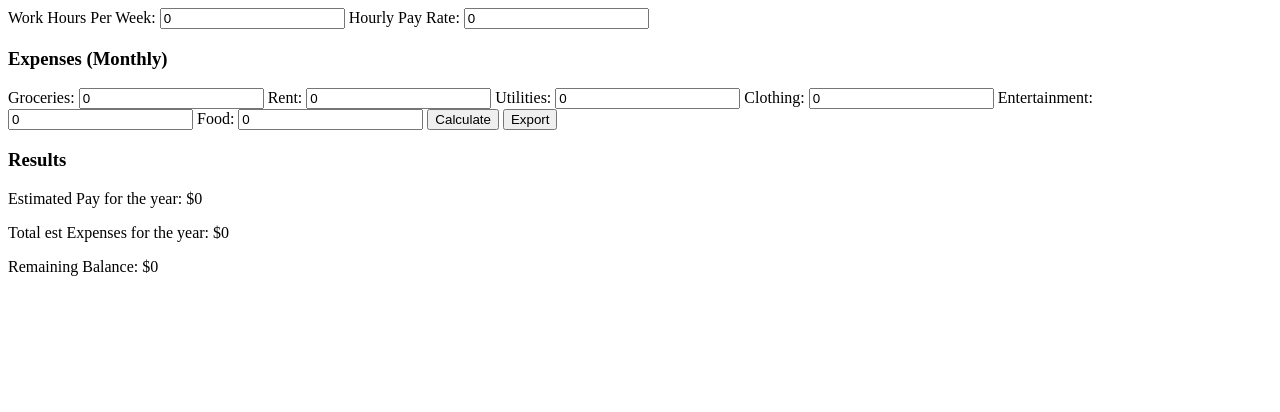
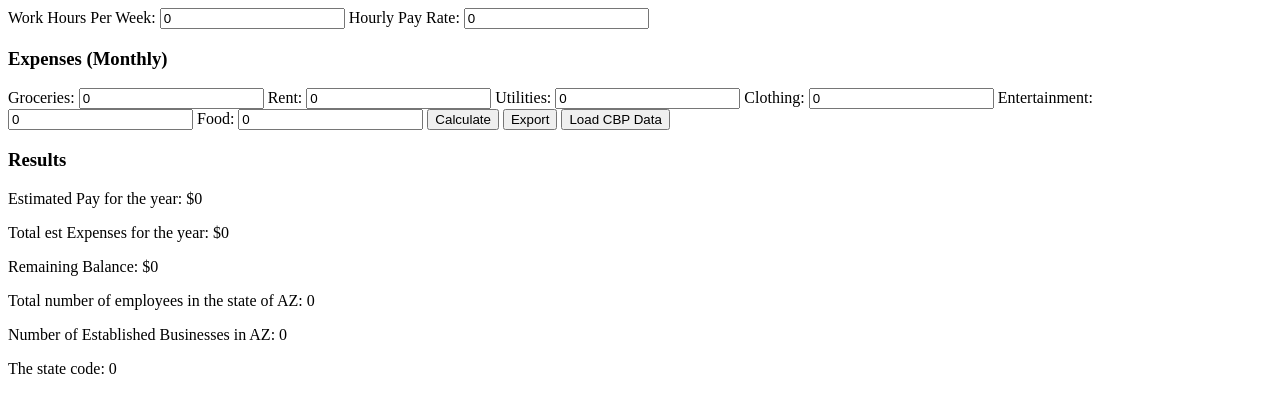
Before and after one commit to TysonJC/CS440_Project1, a website: page index_prev.html in a window 1280 px wide. Drawn offline with nearby package versions, Linux system fonts and the light colour scheme.

Commit message:
Enhance income calculator with CBP data loading
Added buttons to load CBP data and display additional information about employees and businesses in Arizona.

```diff
--- a/index_prev.html
+++ b/index_prev.html
@@ -23,10 +23,18 @@
     <button id="calculateBtn">Calculate</button>
     <button type="button" onclick="exportToFile()">Export</button>
 
+    <button id="loadCBPBtn">Load CBP Data</button>
+    <pre id="cbpResult"></pre>
+
+
     <h3>Results</h3>
     <p>Estimated Pay for the year: $<span id="payResult">0</span></p>
     <p>Total est Expenses for the year: $<span id="expenseResult">0</span></p>
     <p>Remaining Balance: $<span id="balanceResult">0</span></p>
+
+    <p>Total number of employees in the state of AZ: <span id="employeeCount">0</span></p>
+    <p>Number of Established Businesses in AZ: <span id="establishedBusinessCount">0</span></p>
+    <p>The state code: <span id="state">0</span></p>
 
     <script src="https://ajax.googleapis.com/ajax/libs/jquery/3.7.1/jquery.min.js"></script>
     <script src="script.js"></script>
```
